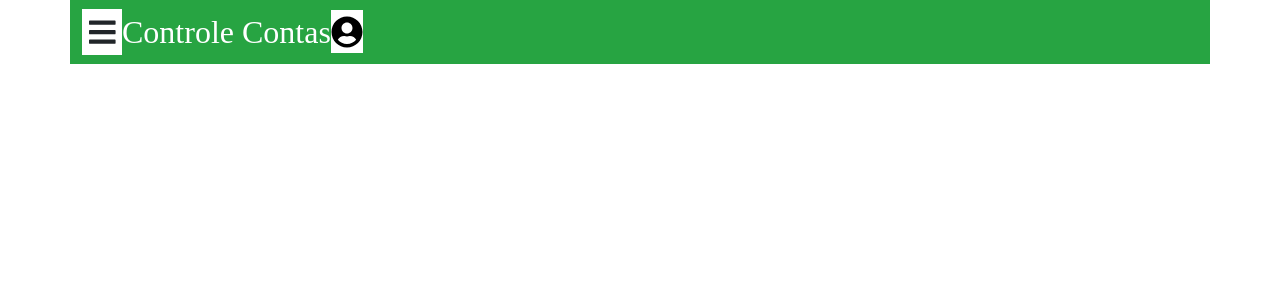
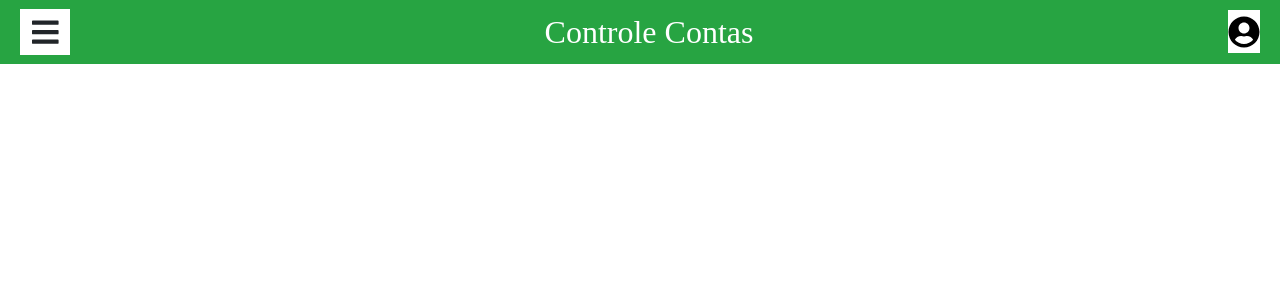
Before and after one commit to Guilherme26h/ControleContasPessoais, a React (Create React App) app in the folder frontend/: page / in a window 1280 px wide. Shown: the top 300 px of the page. Built offline with nearby package versions, Linux system fonts and the light colour scheme; a web font is replaced by a local one.

Commit message:
Aplicado responsividade no NavBar

```diff
--- a/frontend/src/components/NavBar/index.tsx
+++ b/frontend/src/components/NavBar/index.tsx
@@ -5,8 +5,8 @@ import { faUserCircle} from "@fortawesome/free-solid-svg-icons";
 
 function NavBar() {
   return (
-    <div className="container">
-      <nav className="navbar navbar-expand-lg navbar-light">
+    <div className="container-header">
+      <nav className="navbar">
         <i className="iconMenu">
           <FontAwesomeIcon icon={faBars} />
         </i>
--- a/frontend/src/components/NavBar/style.css
+++ b/frontend/src/components/NavBar/style.css
@@ -14,8 +14,9 @@
 .iconMenu {
   font-size: 1.9rem;
   background-color: white;
-  width: 40px;
+  width: 50px;
   text-align: center;
+  margin-left: 20px;
 }
 
 .title-software h1 {
@@ -30,6 +31,7 @@
 .userName h1 {
   font-size: 1.0rem;
   margin: 0;
+  text-align: center;
 }
 
 .userCircle {
@@ -37,5 +39,6 @@
   margin: 0px;
   color: black;
   background: white;
+  margin-right: 20px;
 }
 /*# sourceMappingURL=style.css.map */
--- a/frontend/src/components/NavBar/style.scss
+++ b/frontend/src/components/NavBar/style.scss
@@ -12,8 +12,9 @@
 .iconMenu{
     font-size: 1.9rem;
     background-color: white;
-    width:40px;
+    width:50px;
     text-align: center;
+    margin-left: 20px;
 }
 
 .title-software h1{
@@ -30,6 +31,7 @@
 .userName h1{
     font-size: 1.0rem;
     margin: 0;
+    text-align: center;
 
 
 }
@@ -39,4 +41,5 @@
     margin: 0px;
     color: black;
     background:white;
+    margin-right: 20px;
 }
```
Also changed, not shown: 1 other file (tests, documents, lock files or other folders).
